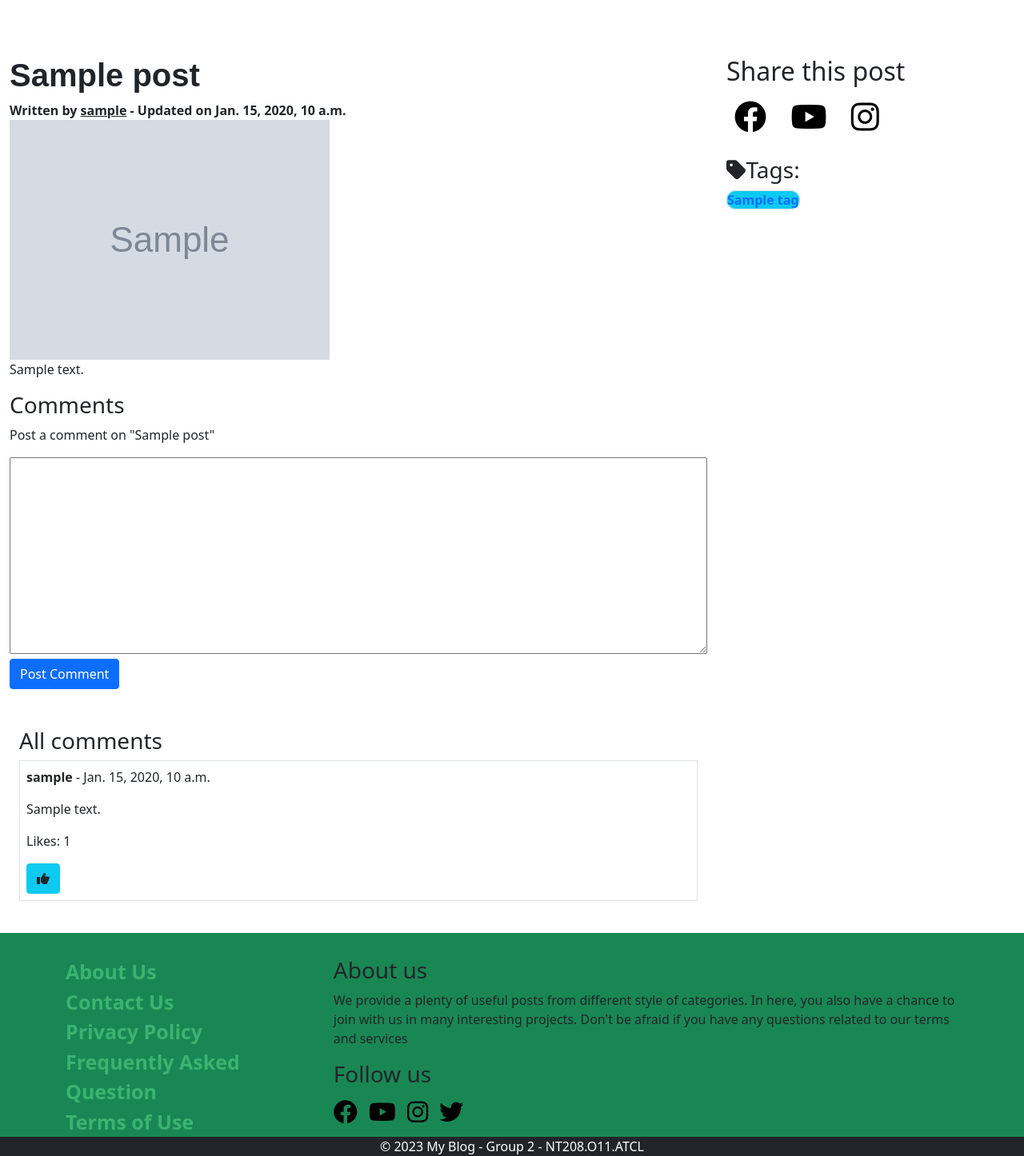
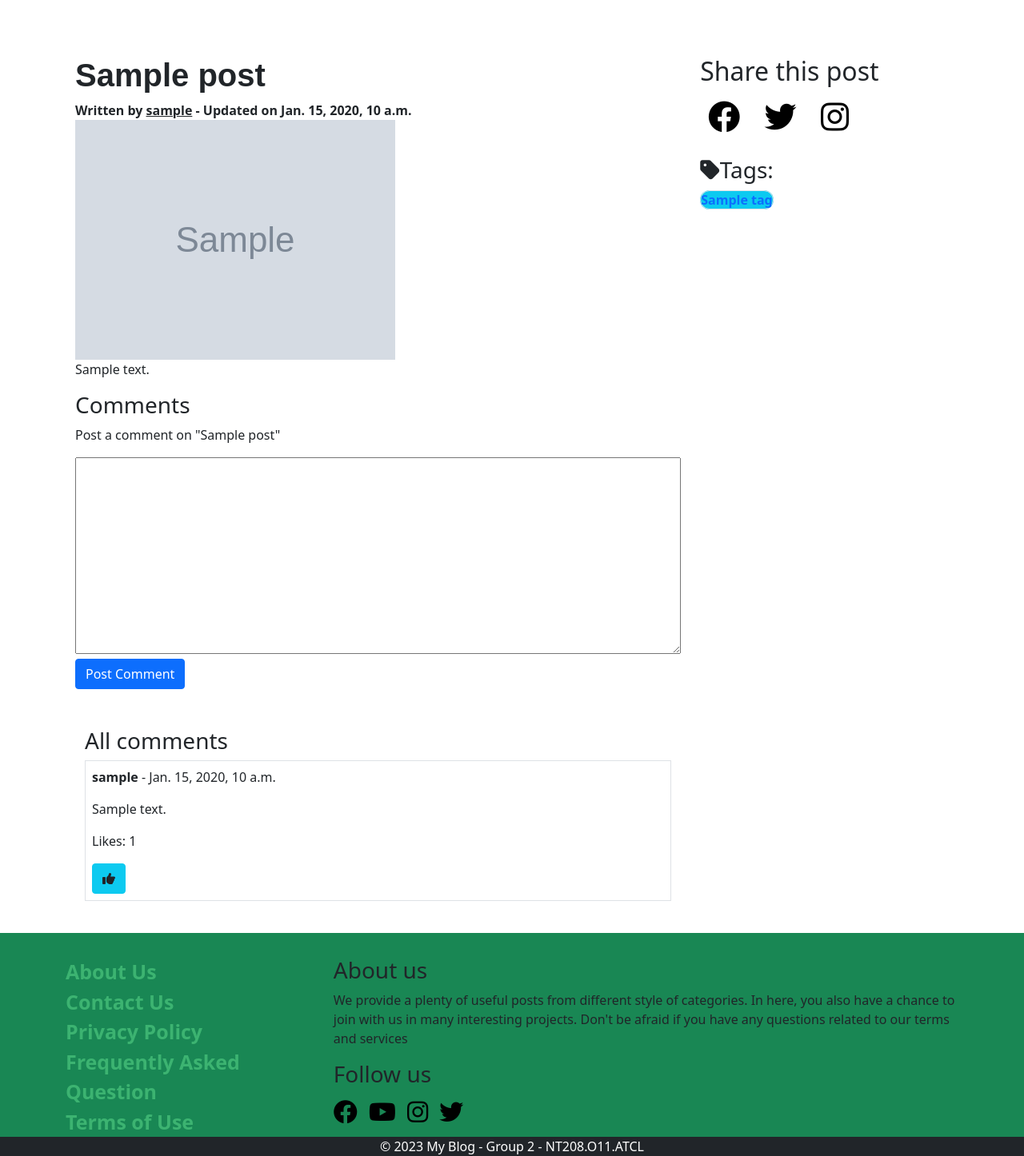
Before and after one commit to quocdat04637/Web_Blogging, a Django app: page /post/1 in a window 1280 px wide. Shown: the part 72-1518 px from the top of the page at 80% size. Run offline with Django 4.2, Linux system fonts and the light colour scheme; tables that the repository leaves empty hold one stand-in row (values such as "Sample post"); grey boxes marked "Sample" are stand-in pictures; some libraries are stand-ins or nearby versions.

Commit message:
edit post_details.html

```diff
--- a/blog_project/blog/templates/blog/post_detail.html
+++ b/blog_project/blog/templates/blog/post_detail.html
@@ -58,6 +58,7 @@
 
 
 {% block content %}
+    <div class="container">
         <div class="post-detail">
             <div class="container block1">
                 <h1 style="font-family: Arial, Helvetica, sans-serif; font-weight: bold;">{{ post.title }}</h1>
@@ -137,8 +138,8 @@
                         <i class="fa-brands fa-facebook"></i>
                     </a>
 
-                <a href="https://www.youtube.com/share?url={{ request.build_absolute_uri }}" target="_blank" rel="noopener noreferrer">
-                    <i class="fa-brands fa-youtube"></i>
+                    <a href="https://www.twitter.com/share?url={{ request.build_absolute_uri }}" target="_blank" rel="noopener noreferrer">
+                        <i class="fa-brands fa-twitter"></i>
                     </a>
 
                     <a href="https://www.instagram.com/share?url={{ request.build_absolute_uri }}" target="_blank" rel="noopener noreferrer">
@@ -161,6 +162,8 @@
 
             </div>
         </div>
+    </div>
+
 
     <script src="https://code.jquery.com/jquery-3.6.0.min.js"></script>
     <script>
@@ -185,9 +188,6 @@
                 }
             });
             });
-
-
-
         });
     </script>
 
```
Lines whose indentation alone changed are shown as unchanged.
